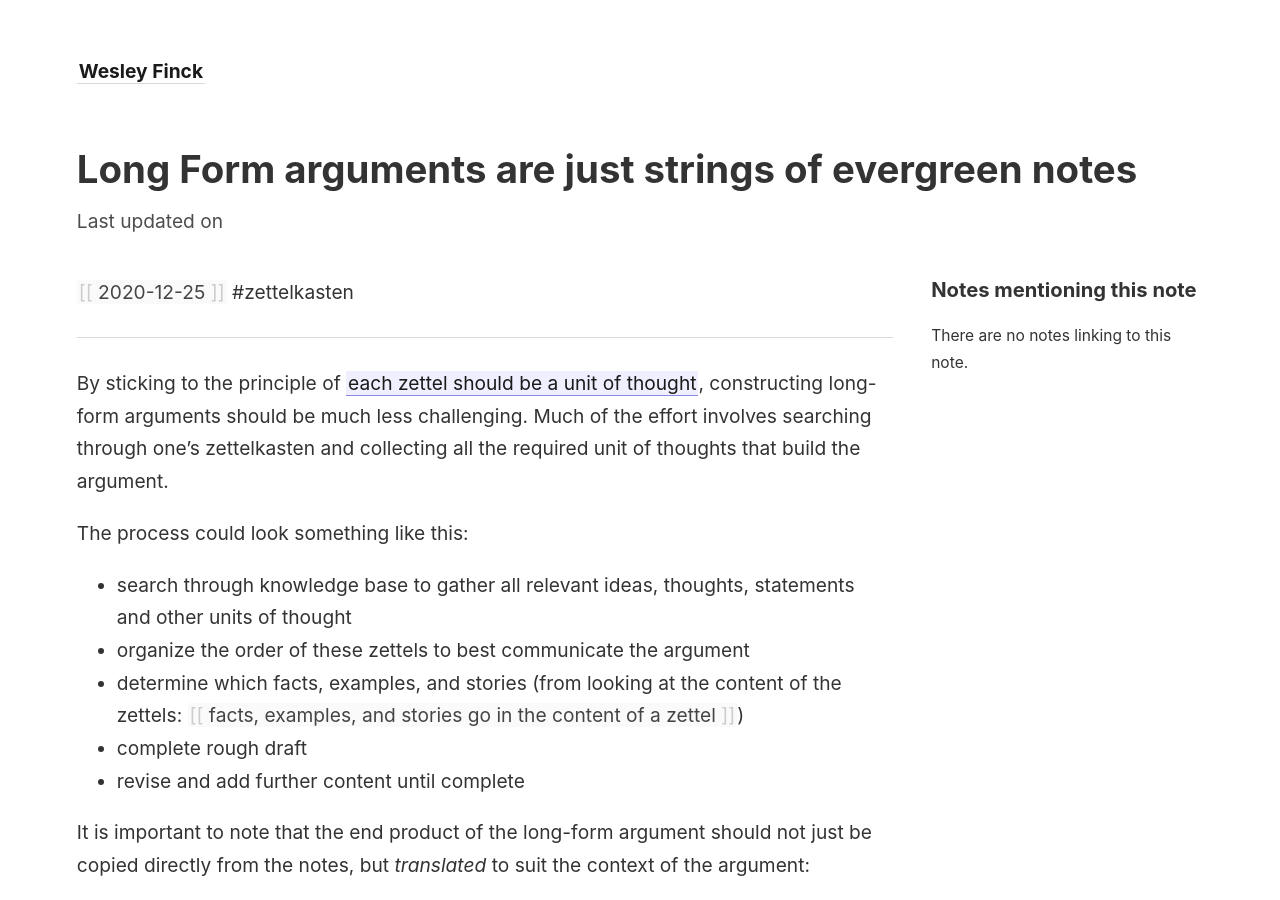
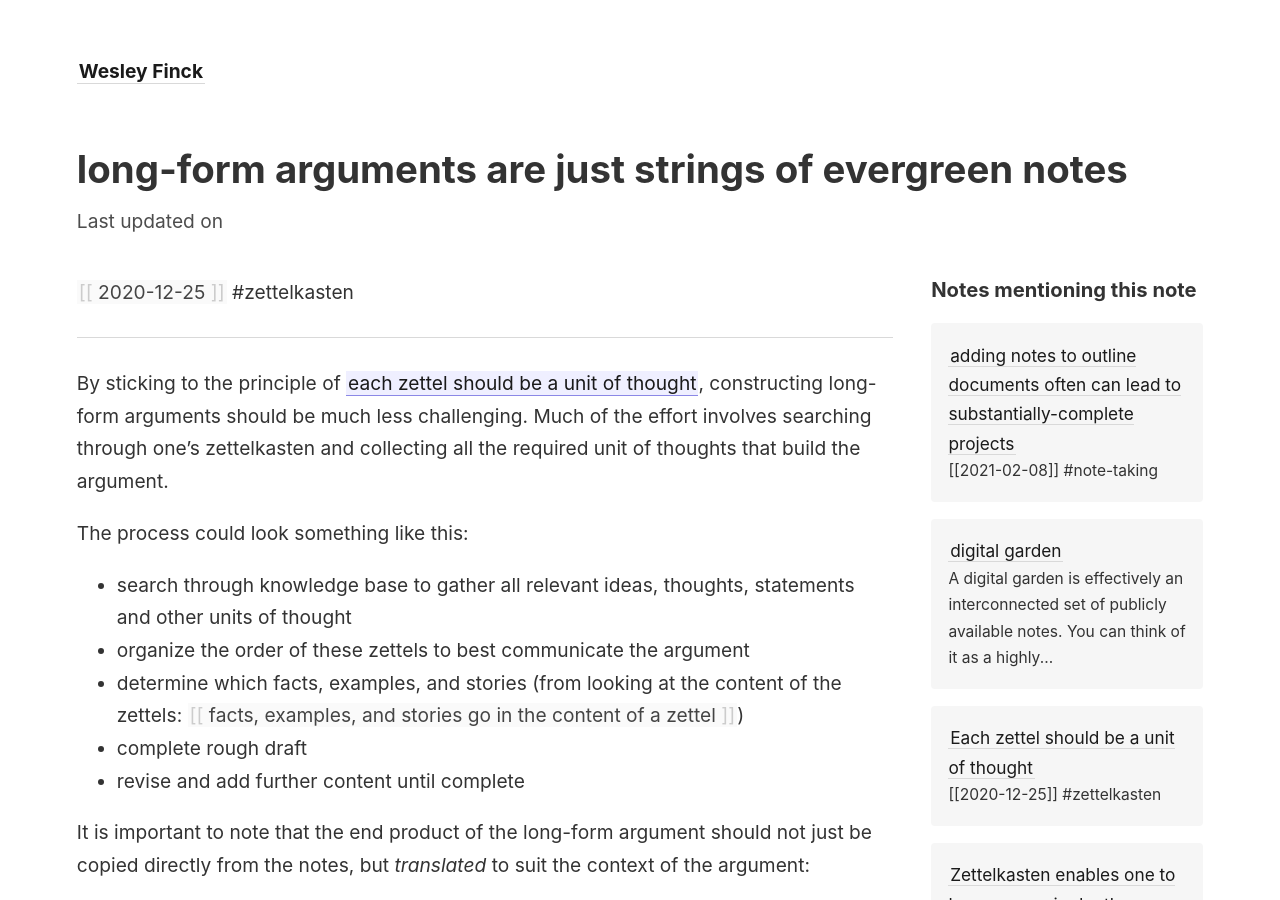
Before and after one commit to weswalla/digital-garden, a Jekyll site: the page built from _notes/long-form arguments are just strings of evergreen notes.md, in a window 1280 px wide and 900 px high. Built offline with Jekyll 4.4.1, drawn with Linux system fonts in a browser that asks for light colours; some of the changed text lies outside the part shown.

Commit message:
fixed titles in front-matter

```diff
--- a/_notes/adding notes to outline documents often can lead to substantially-complete projects.md
+++ b/_notes/adding notes to outline documents often can lead to substantially-complete projects.md
@@ -1,3 +1,9 @@
+---
+type:
+status:
+title: adding notes to outline documents often can lead to substantially-complete projects
+---
+
 [[2021-02-08]]
 #note-taking
 
--- a/_notes/long-form arguments are just strings of evergreen notes.md
+++ b/_notes/long-form arguments are just strings of evergreen notes.md
@@ -1,6 +1,11 @@
+---
+type:
+status:
+title: long-form arguments are just strings of evergreen notes
+---
+
 [[2020-12-25]]
 #zettelkasten
-
 
 ---
 By sticking to the principle of [[each zettel should be a unit of thought]], constructing long-form arguments should be much less challenging. Much of the effort involves searching through one's zettelkasten and collecting all the required unit of thoughts that build the argument.
```
Also changed, not shown: _notes/each zettel should be a unit of thought.md (+0 -5 lines).
